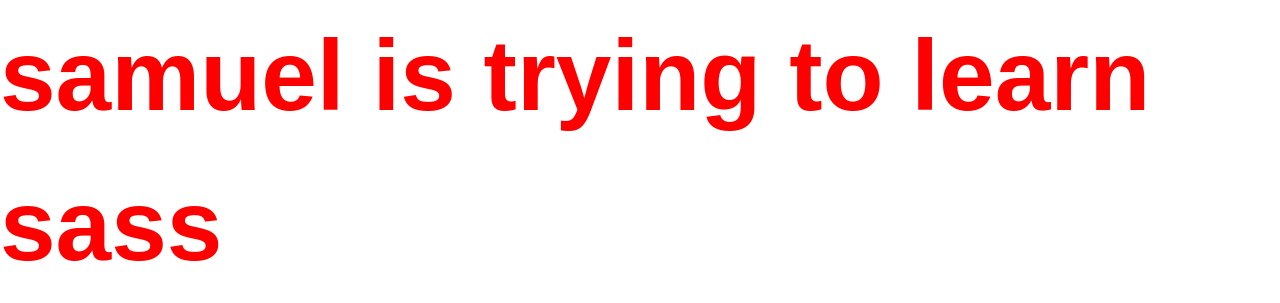
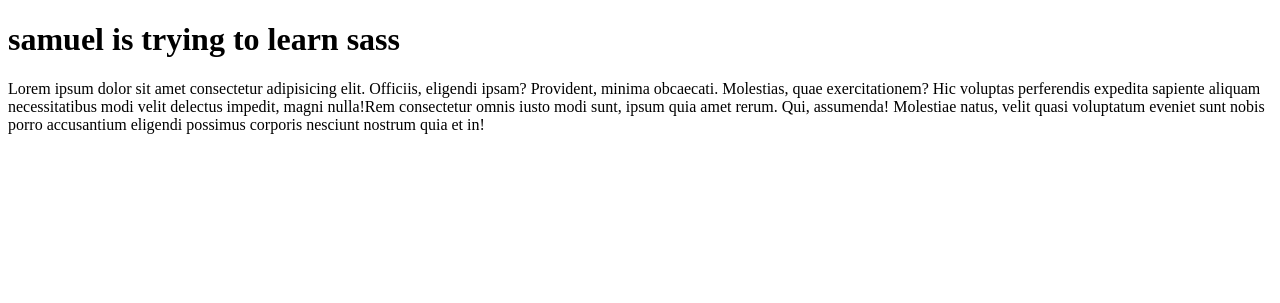
Before and after one commit to SamuelAde001/sassy, a plain HTML site: page index.html in a window 1280 px wide. Drawn offline with nearby package versions, Linux system fonts and the light colour scheme; files that its build step writes are made by us from their sources.

Commit message:
a restart of the sass styles

```diff
--- a/index.html
+++ b/index.html
@@ -10,6 +10,20 @@
 	<body>
 		<div class="sassbox box1">
 			<h1>samuel is trying to learn sass</h1>
+			<p>
+				<span
+					>Lorem ipsum dolor sit amet consectetur adipisicing elit.
+					Officiis, eligendi ipsam? Provident, minima obcaecati. Molestias,
+					quae exercitationem? Hic voluptas perferendis expedita sapiente
+					aliquam necessitatibus modi velit delectus impedit, magni
+					nulla!</span
+				><span
+					>Rem consectetur omnis iusto modi sunt, ipsum quia amet rerum.
+					Qui, assumenda! Molestiae natus, velit quasi voluptatum eveniet
+					sunt nobis porro accusantium eligendi possimus corporis nesciunt
+					nostrum quia et in!</span
+				>
+			</p>
 		</div>
 	</body>
 </html>
--- a/styles/Partials/_cssstartupdefaults.scss
+++ /dev/null
@@ -1,152 +0,0 @@
-html,
-body,
-div,
-span,
-applet,
-object,
-iframe,
-h1,
-h2,
-h3,
-h4,
-h5,
-h6,
-p,
-blockquote,
-pre,
-a,
-abbr,
-acronym,
-address,
-big,
-cite,
-code,
-del,
-dfn,
-em,
-img,
-ins,
-kbd,
-q,
-s,
-samp,
-small,
-strike,
-strong,
-sub,
-sup,
-tt,
-var,
-b,
-u,
-i,
-center,
-dl,
-dt,
-dd,
-ol,
-ul,
-li,
-fieldset,
-form,
-label,
-legend,
-table,
-caption,
-tbody,
-tfoot,
-thead,
-tr,
-th,
-td,
-article,
-aside,
-canvas,
-details,
-embed,
-figure,
-figcaption,
-footer,
-header,
-hgroup,
-menu,
-nav,
-output,
-ruby,
-section,
-summary,
-time,
-mark,
-audio,
-video {
-	margin: 0;
-	padding: 0;
-	border: 0;
-	vertical-align: baseline;
-}
-html {
-	font-size: 16px;
-	font-family: serif;
-}
-body {
-	width: 100%;
-	min-height: 100vh;
-	line-height: 1.5;
-	-webkit-font-smoothing: antialiased;
-}
-input,
-button,
-textarea,
-select {
-	font: inherit;
-}
-img,
-picture,
-video,
-canvas,
-svg {
-	display: block;
-	max-width: 100%;
-}
-p,
-h1,
-h2,
-h3,
-h4,
-h5,
-h6 {
-	overflow-wrap: break-word;
-}
-h1,
-h2,
-h3,
-h4,
-h5,
-h6 {
-	font-family: sans-serif;
-}
-#root,
-#__next {
-	isolation: isolate;
-}
-article,
-aside,
-details,
-figcaption,
-figure,
-footer,
-header,
-hgroup,
-menu,
-nav,
-section {
-	display: block;
-}
-ol,
-ul {
-	list-style: none;
-}
-table {
-	border-collapse: collapse;
-	border-spacing: 0;
-}
--- a/styles/Partials/_index.scss
+++ /dev/null
@@ -1,2 +0,0 @@
-@forward "cssstartupdefaults";
-@forward "typology";
--- a/styles/Partials/_typology.scss
+++ /dev/null
@@ -1,5 +0,0 @@
-h1{
-  font-size: 100px;
-  font-weight: bold;
-  color: red;
-}
--- a/styles/styles.scss
+++ /dev/null
@@ -1 +0,0 @@
-@forward "Partials";
```
Also changed, not shown: styles/Partials/_Colors.scss (deleted), styles/styles.css (deleted), 1 other file.
